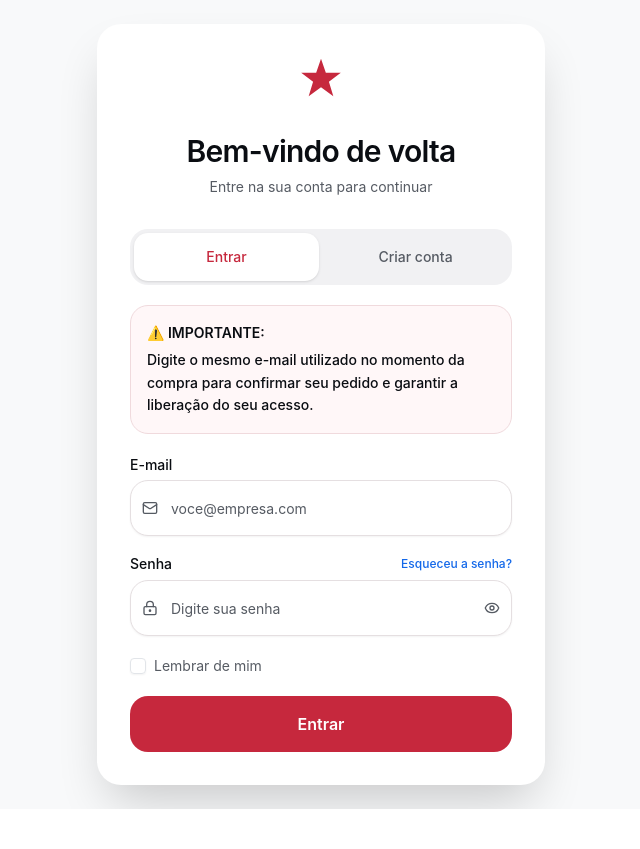
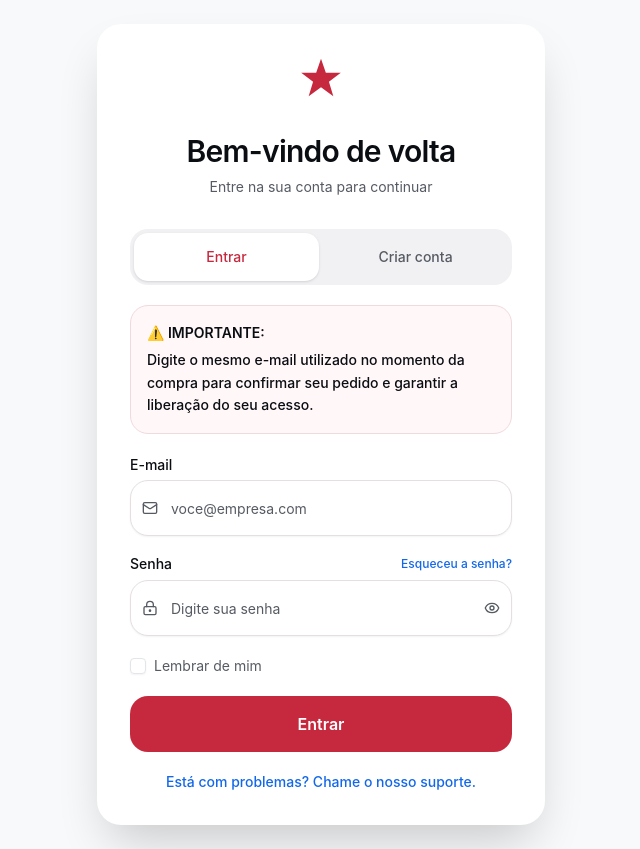
Before and after one commit to Kronckless/zenly-auth, a React (Vite) app: page /cadastro-login in a window 1280 px wide. Shown: the whole page, without its empty margins (319-959 px from the left). Before the commit the page ends 809 px from the top, so only its background shows below. Built offline with nearby package versions, Linux system fonts and the light colour scheme.

Commit message:
Na tela /cadastro-login (Login.tsx), faça a alteração abaixo SOMENTE...
Gerado pelo Zenly.

```diff
--- a/src/pages/Login.tsx
+++ b/src/pages/Login.tsx
@@ -132,6 +132,7 @@ export default function Login() {
         </div>
 
         {mode === "login" ? (
+          <>
           <form className="mt-6 space-y-5 transition-all duration-300" onSubmit={handleAuth}>
           <div className="space-y-2">
             <Label htmlFor="email">E-mail</Label>
@@ -204,6 +205,13 @@ export default function Login() {
             {isSubmitting ? "Aguarde…" : "Entrar"}
           </Button>
           </form>
+          <a
+            href="mailto:thealliancecatalysts@gmail.com?subject=Suporte%20-%20Acesso%20%C3%A0%20conta"
+            className="mt-5 block text-center text-sm font-medium text-primary hover:underline"
+          >
+            Está com problemas? Chame o nosso suporte.
+          </a>
+          </>
         ) : (
           <form className="mt-6 space-y-5 transition-all duration-300" onSubmit={handleAuth}>
             <div className="space-y-2">
```
